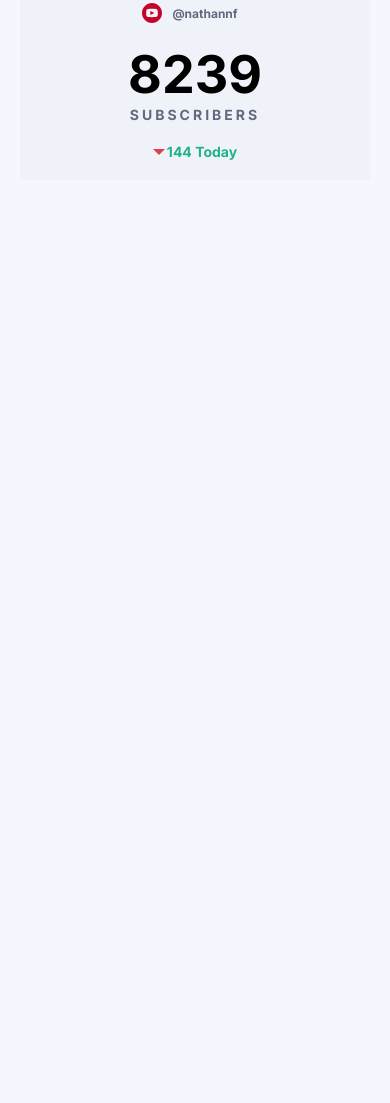
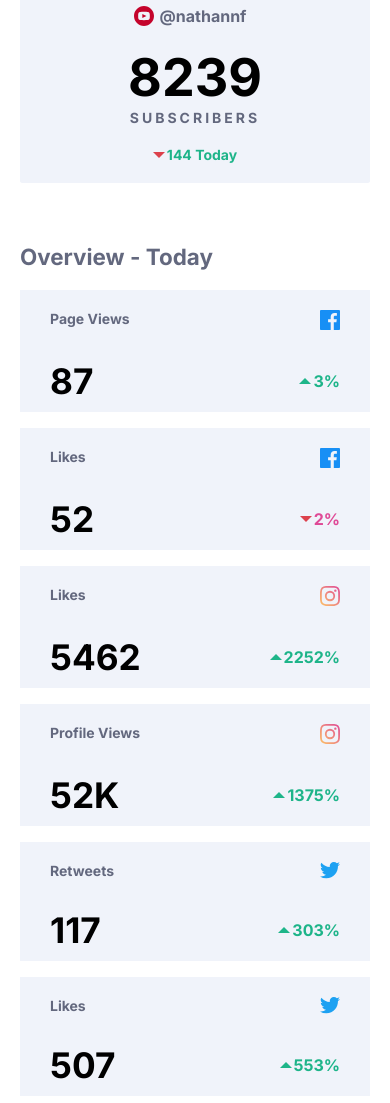
Before and after one commit to JayCesar/page_social-media-dashboard, a plain HTML site: page index.html in a window 390 px wide. Shown: the part 894-1997 px from the top of the page. Before the commit the page ends 1134 px from the top, so only its background shows below. Drawn offline with Linux system fonts and the light colour scheme.

Commit message:
@JayCesar | Update: FInish HTML

```diff
--- a/assets/style/global.css
+++ b/assets/style/global.css
@@ -21,8 +21,9 @@
     --toggle-light:  hsl(230, 22%, 74%);
     --white-bg: hsl(0, 0%, 100%); /*(BG)*/
     --very-pale-blue: hsl(225, 100%, 98%); /*(Top BG Pattern)*/
-    --light-grayish-blue: hsl(227, 47%, 96%); /*(Card BG)*/
+    --light-grayish-blue: #f0f2fa; /*(Card BG)*/
     --dark-grayish-blue: hsl(228, 12%, 44%); /* (Text)*/
+    --test: #F0F3FA;
 
 
     /* Dark Theme */
@@ -46,7 +47,7 @@ html {
 body {
     font-size: 14px;
     -webkit-font-smoothing: antialiased;
-    background: var(--very-pale-blue);
+    background: var(--white-bg);
     /* Fonts mais detalhadas/nítidas */
 }
 
@@ -136,3 +137,12 @@ body {
 .dark-theme #header-intro p{
     color: var(--toggle-light);
 }
+
+/*Article-Cards*/
+.dark-theme article{
+    background-color: var(--dark-desaturated-blue);
+}
+
+.dark-theme article h2{
+    color: var(--white);
+}
--- a/assets/style/styles.css
+++ b/assets/style/styles.css
@@ -1,5 +1,5 @@
 /* Mobile */
-@media screen and (max-width: 400px){
+@media screen and (max-width: 420px){
 
     /*HEADER*/
     #header-intro{
@@ -12,6 +12,10 @@
         display: flex;
         flex-direction: column;
         line-height: 24px;
+    }
+
+    nav h1{
+        font-size: 1.4rem;
     }
 
     nav h1, p{
@@ -36,9 +40,9 @@
         padding: 20px;
     }
 
-    /*CARDS*/
+    /*CARDS - SOCIAL MIDIAS*/
     article{
-        background-color: var(--light-grayish-blue);
+        background-color: var(--test);
         display: flex;
         flex-direction: column;
         align-items: center;
@@ -54,14 +58,14 @@
     }
 
     .header-card img{
-       margin-right: 10px;
+       margin-right: 6px;
     }
 
     .header-card p{
         margin-right: 10px;
         color: var(--dark-grayish-blue);
         font-weight: 700;
-        font-size: 12px;
+        font-size: 1rem;
      }
 
      article section{
@@ -111,6 +115,62 @@
          border-top: 4px solid var(--youtube);
          border-radius: 1%;
       }
+
+
+    /*VIEWS - SOCIAL MIDIAS*/
+
+    .cards-views{
+        margin-top: 20px;
+        display: flex;
+        flex-direction: column;
+    }
+
+    .cards-views-tittle{
+        font-weight: 700;
+        margin-bottom: 20px;
+    }
+
+    .cards-views-tittle h2{
+        font-weight: 700;
+        color: var(--dark-grayish-blue);
+        font-size: 1.4rem;
+    }
+
+    .card-view{
+        margin-bottom: 16px;
+    }
+
+    .card-view header{
+        display: flex;
+        justify-content: space-between;
+        padding: 20px 30px;
+        width: 100%;
+        color: var(--dark-grayish-blue);
+    }
+
+    .card-view footer{
+        display: flex;
+        justify-content: space-between;
+        padding: 10px 30px;
+        width: 100%;
+    }
+
+    .card-view footer h3{
+       font-size: 2.2rem;
+       font-weight: 700;
+       color: black;
+    }
+
+    .colorDown{
+        color:hsl(329, 70%, 58%);
+    }
+
+
+    .info-views{
+        display: flex;
+        align-items: center;
+        font-size: 1rem;
+    }
 
 }
 
--- a/index.html
+++ b/index.html
@@ -33,6 +33,7 @@
 
   <main>
 
+    <section class="cards-socialMidias">
       <article class="card-face"> <!--card-->
         <header class="header-card">
           <img src="assets/imgs/icon-facebook.svg" alt="Facabeook ícone">
@@ -70,7 +71,7 @@
       <article class="card-insta"> <!--card-->
         <header class="header-card ">
           <img src="assets/imgs/icon-instagram.svg" alt="Facabeook ícone">
-        <p>@nathannf</p>
+          <p>@realnathanf</p>
         </header>
 
         <section>
@@ -100,9 +101,132 @@
           <p>144 Today</p>
         </footer>
       </article>
+    </section>
+
+    <section class="cards-views">
+      <div class="cards-views-tittle">
+        <h2>Overview - Today</h2>
+      </div>
+
+      <article class="card-view">
+        <header>
+          <p>Page Views</p>
+          <img src="assets/imgs/icon-facebook.svg" alt="Ícone do Facebook">
+        </header>
+        <footer>
+          <h3>87</h3>
+          <div class="info-views">
+            <img src="assets/imgs/icon-up.svg" alt="Up Arrow">
+            <p>3%</p>
+          </div>
+        </footer>
+      </article>
+
+      <article class="card-view">
+        <header>
+          <p>Likes</p>
+          <img src="assets/imgs/icon-facebook.svg" alt="Ícone do Facebook">
+        </header>
+        <footer>
+          <h3>52</h3>
+          <div class="info-views">
+            <img src="assets/imgs/icon-down.svg" alt="Up Arrow">
+            <p class="colorDown">2%</p>
+          </div>
+        </footer>
+      </article>
+
+      <article class="card-view">
+        <header>
+          <p>Likes</p>
+          <img src="assets/imgs/icon-instagram.svg" alt="Ícone do Instagram">
+        </header>
+        <footer>
+          <h3>5462</h3>
+          <div class="info-views">
+            <img src="assets/imgs/icon-up.svg" alt="Up Arrow">
+            <p>2252%</p>
+          </div>
+        </footer>
+      </article>
+
+      <article class="card-view">
+        <header>
+          <p>Profile Views</p>
+          <img src="assets/imgs/icon-instagram.svg" alt="Ícone do Instagram">
+        </header>
+        <footer>
+          <h3>52K</h3>
+          <div class="info-views">
+            <img src="assets/imgs/icon-up.svg" alt="Up Arrow">
+            <p>1375%</p>
+          </div>
+        </footer>
+      </article>
+
+      <article class="card-view">
+        <header>
+          <p>Retweets</p>
+          <img src="assets/imgs/icon-twitter.svg" alt="Ícone do Twitter">
+        </header>
+        <footer>
+          <h3>117</h3>
+          <div class="info-views">
+            <img src="assets/imgs/icon-up.svg" alt="Up Arrow">
+            <p>303%</p>
+          </div>
+        </footer>
+      </article>
+
+      <article class="card-view">
+        <header>
+          <p>Likes</p>
+          <img src="assets/imgs/icon-twitter.svg" alt="Ícone do Twitter">
+        </header>
+        <footer>
+          <h3>507</h3>
+          <div class="info-views">
+            <img src="assets/imgs/icon-up.svg" alt="Up Arrow">
+            <p>553%</p>
+          </div>
+        </footer>
+      </article>
+
+      <article class="card-view">
+        <header>
+          <p>Likes</p>
+          <img src="assets/imgs/icon-youtube.svg" alt="Ícone do Youtube">
+        </header>
+        <footer>
+          <h3>107</h3>
+          <div class="info-views">
+            <img src="assets/imgs/icon-down.svg" alt="Up Arrow">
+            <p class="colorDown">19%</p>
+          </div>
+        </footer>
+      </article>
+
+      <article class="card-view">
+        <header>
+          <p>Total Views</p>
+          <img src="assets/imgs/icon-youtube.svg" alt="Ícone do Youtube">
+        </header>
+        <footer>
+          <h3>1407</h3>
+          <div class="info-views">
+            <img src="assets/imgs/icon-down.svg" alt="Up Arrow">
+            <p class="colorDown">12%</p>
+          </div>
+        </footer>
+      </article>
 
 
 
+
+
+
+
+    </section>
 
 
 
```
Lines whose indentation alone changed are shown as unchanged.
